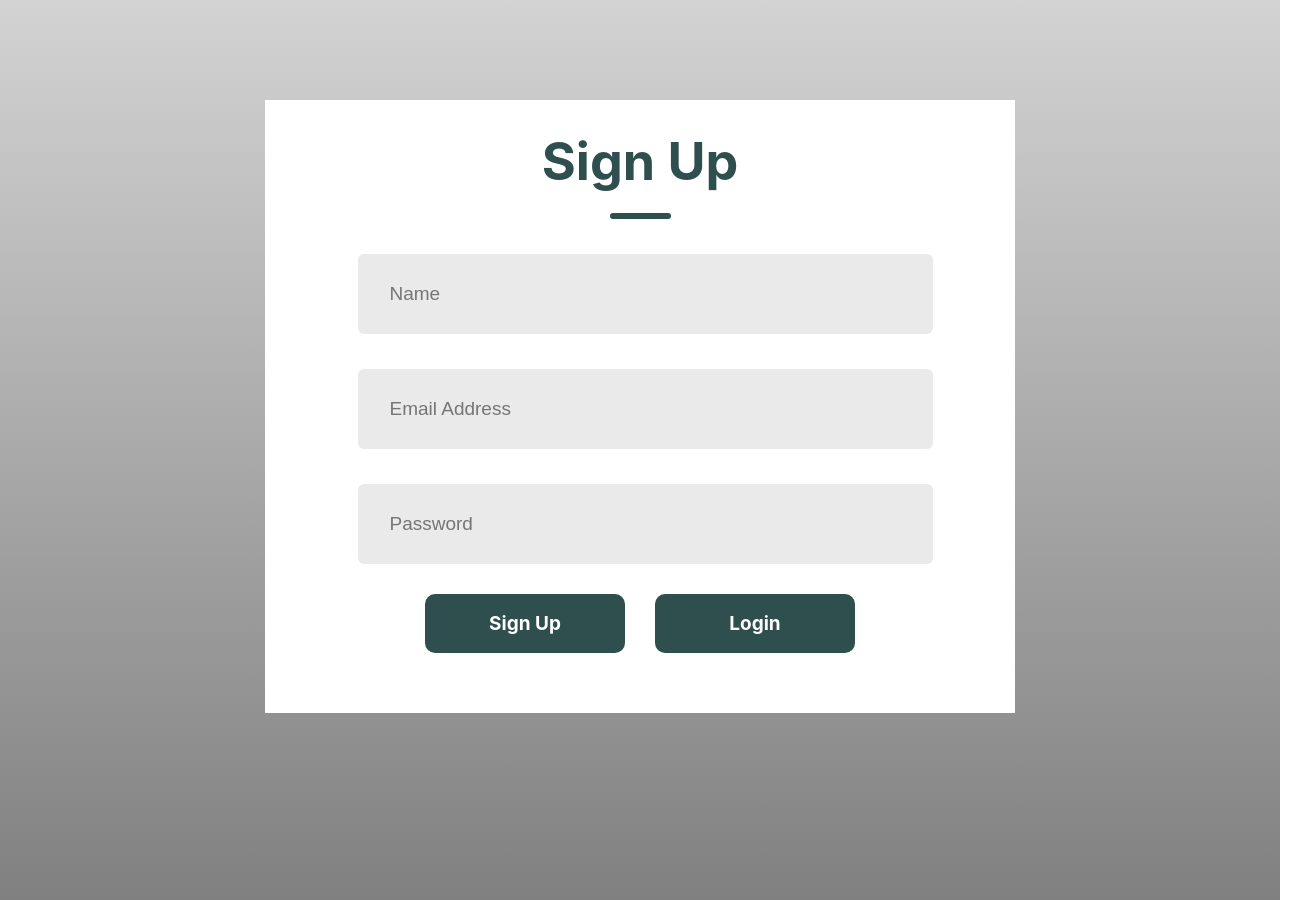
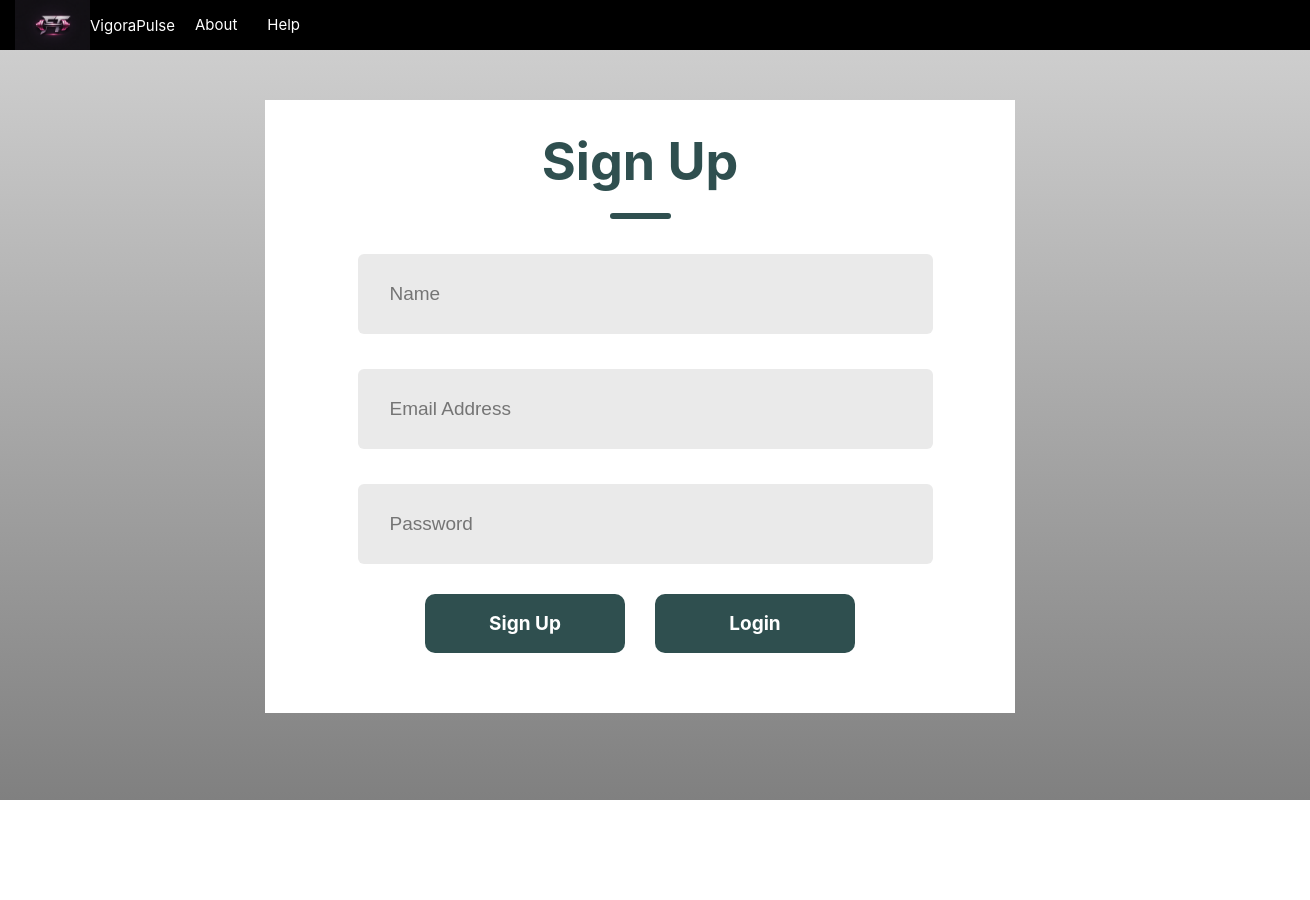
Before and after one commit to PriscilliaJimoh/fitness-tracker, a React (Create React App) app: page / in a window 1280 px wide. Shown: the whole page, 1310 px wide, since content can reach past the window. After the commit the page ends 800 px from the top, so only its background shows below. Built offline with nearby package versions, Linux system fonts and the light colour scheme.

Commit message:
navbar created and mounted

```diff
--- a/src/App.js
+++ b/src/App.js
@@ -1,10 +1,12 @@
 import logo from './logo.svg';
 import './App.css';
 import LandingPage from "./Components/LoginSignUp/LandingPage";
+import NavBar from "./Components/NavBar/NavBar";
 
 function App() {
   return (
     <div>
+      <NavBar/>
       <LandingPage/>
     </div>
   );
--- a/src/Components/LoginSignUp/LandingPage.css
+++ b/src/Components/LoginSignUp/LandingPage.css
@@ -2,7 +2,7 @@
     display: flex;
     flex-direction: column;
     margin: auto;
-    margin-top: 100px;
+    margin-top: 50px;
     background: #fff;
     padding-bottom: 30px;
     width: 750px;
--- /dev/null
+++ b/src/Components/NavBar/NavBar.css
@@ -0,0 +1,58 @@
+.navbar{
+    display: flex;
+    justify-content: flex-start;
+    height: 50px;
+    background: black;
+    /*overflow: auto;*/
+    padding: 0 15px;
+    width: 100%;
+}
+.app-name{
+    display: flex;
+    align-items: center;
+    gap: 15px;
+    color: white;
+    font-size: 15px;
+    font-weight: 400;
+    /*margin-left: 15px;*/
+}
+
+.nav-links {
+    display: flex;
+    align-items: center;
+    padding: 10px;
+    gap: 10px;
+}
+
+.nav-text {
+    color: white;
+    font-size: 15px;
+    font-weight: 400;
+    text-decoration: none;
+    display: flex;
+    align-items: center;
+    line-height: 50px;
+}
+
+.nav-links a {
+    display: flex;
+    align-items: center;
+    height: 100%;
+    padding: 0 10px;
+    text-decoration: none;
+    color: white;
+    transition: all 0.2s ease;
+}
+
+.nav-links a:hover {
+    background-color: #ff1493;
+    padding: 0 15px;
+    display: flex;
+}
+
+@media screen and (max-width: 500px) {
+    .navbar a {
+        float: none;
+        display: block;
+    }
+}
--- /dev/null
+++ b/src/Components/NavBar/NavBar.jsx
@@ -0,0 +1,19 @@
+import React from 'react';
+import './NavBar.css';
+import fitnessLogo from '../Assets/fitness_logo.png';
+
+const NavBar = () => {
+
+    return (
+        <nav className='navbar'>
+            <img src ={fitnessLogo} alt='fitness logo' />
+            <span className='app-name'>VigoraPulse</span>
+            <div className="nav-links">
+                <a className='nav-text'>About</a>
+                <a className='nav-text'>Help</a>
+            </div>
+        </nav>
+    )
+}
+
+export default NavBar
```
Also changed, not shown: other/notes.txt, src/Components/Assets/fitness_logo.png (added).
